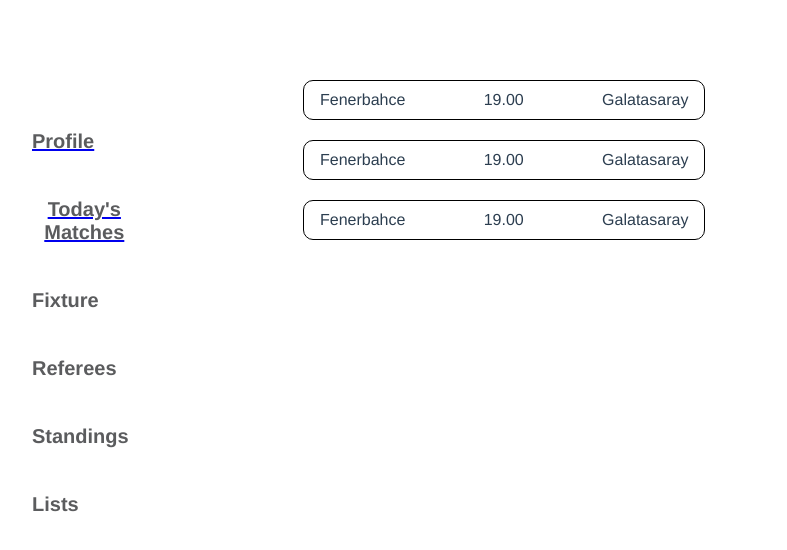
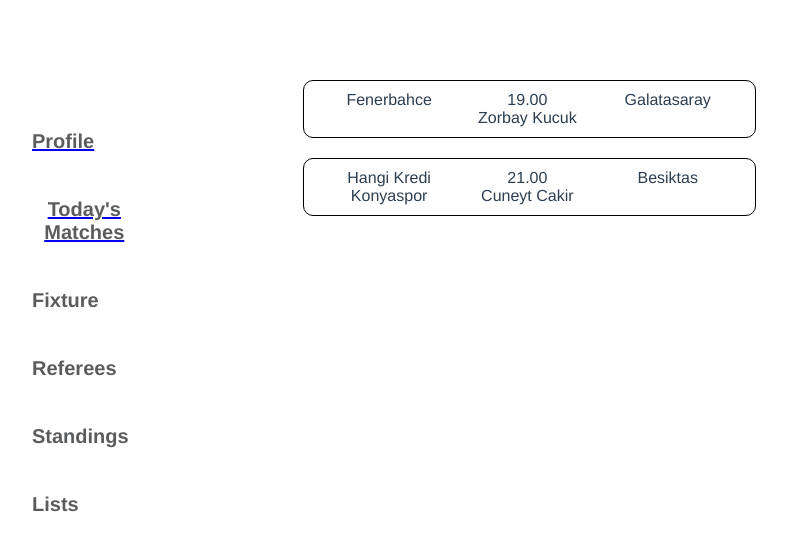
Before and after one commit to SU-CS308-22FA/Team-41-Frontend, a Vue app: page /todaysMatches in a window 1280 px wide. Shown: the top 550 px of the page, without its empty margins (41-828 px from the left). Built offline with nearby package versions, Linux system fonts and the light colour scheme.

Commit message:
todays matches tab updated

```diff
--- a/src/components/TodaysMatches.vue
+++ b/src/components/TodaysMatches.vue
@@ -2,39 +2,19 @@
     <div class="whole">
         <SideBar></SideBar>
     <div class="container">
-        <div class="match">
+        <div v-for="item in items" :key="item.referee" class="match">
             <div class ="ht">
-                Fenerbahce
+                {{item.home}}
             </div>
             <div class="inf">
-                19.00
+                {{item.time}} <br>
+                {{item.referee}}
             </div>
             <div class="at">
-                Galatasaray
+                {{item.away}}
             </div>
         </div>
-        <div class="match">
-            <div class ="ht">
-                Fenerbahce
-            </div>
-            <div class="inf">
-                19.00
-            </div>
-            <div class="at">
-                Galatasaray
-            </div>
-        </div>
-        <div class="match">
-            <div class ="ht">
-                Fenerbahce
-            </div>
-            <div class="inf">
-                19.00
-            </div>
-            <div class="at">
-                Galatasaray
-            </div>
-        </div>
+
     </div>
     </div>
 </template>
@@ -48,6 +28,24 @@ import SideBar from './SideBar.vue';
         components: {
             SideBar
         },
+        data(){
+            return {
+                items: [
+                {
+                    home: "Fenerbahce",
+                    away: "Galatasaray",
+                    time: "19.00",
+                    referee: "Zorbay Kucuk"
+                },
+                {
+                    home: "Hangi Kredi Konyaspor",
+                    away: "Besiktas",
+                    time: "21.00",
+                    referee: "Cuneyt Cakir"
+                },
+            ]
+            }
+        },
     };
 
 </script>
@@ -58,7 +56,7 @@ import SideBar from './SideBar.vue';
         display: flex;
     }
     .container{
-        width: 35%;
+        width: 39%;
         margin-left: 10%;
     }
     .match{
@@ -73,4 +71,17 @@ import SideBar from './SideBar.vue';
         border: 1px solid blue;
     }
 
+    .ht{
+        width:  33%;
+
+    }
+    .at{
+        width: 34%;
+    }
+    .inf{
+        width:  33%;
+
+    }
+
+
 </style>
```
